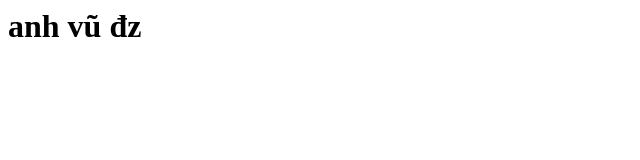
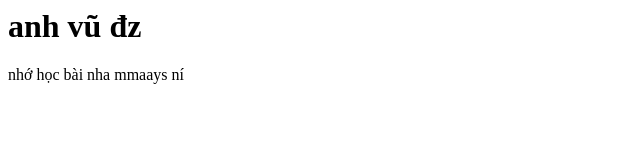
Before and after one commit to coderchicken06/demo2, a plain HTML site: page index.html in a window 1280 px wide. Shown: the whole page, without its empty margins (0-640 px from the left). Drawn offline with Linux system fonts and the light colour scheme.

Commit message:
Update index.html

```diff
--- a/index.html
+++ b/index.html
@@ -1 +1,3 @@
 <h1>anh vũ đz</h1>
+
+<p>nhớ học bài nha mmaays ní</p>
```
